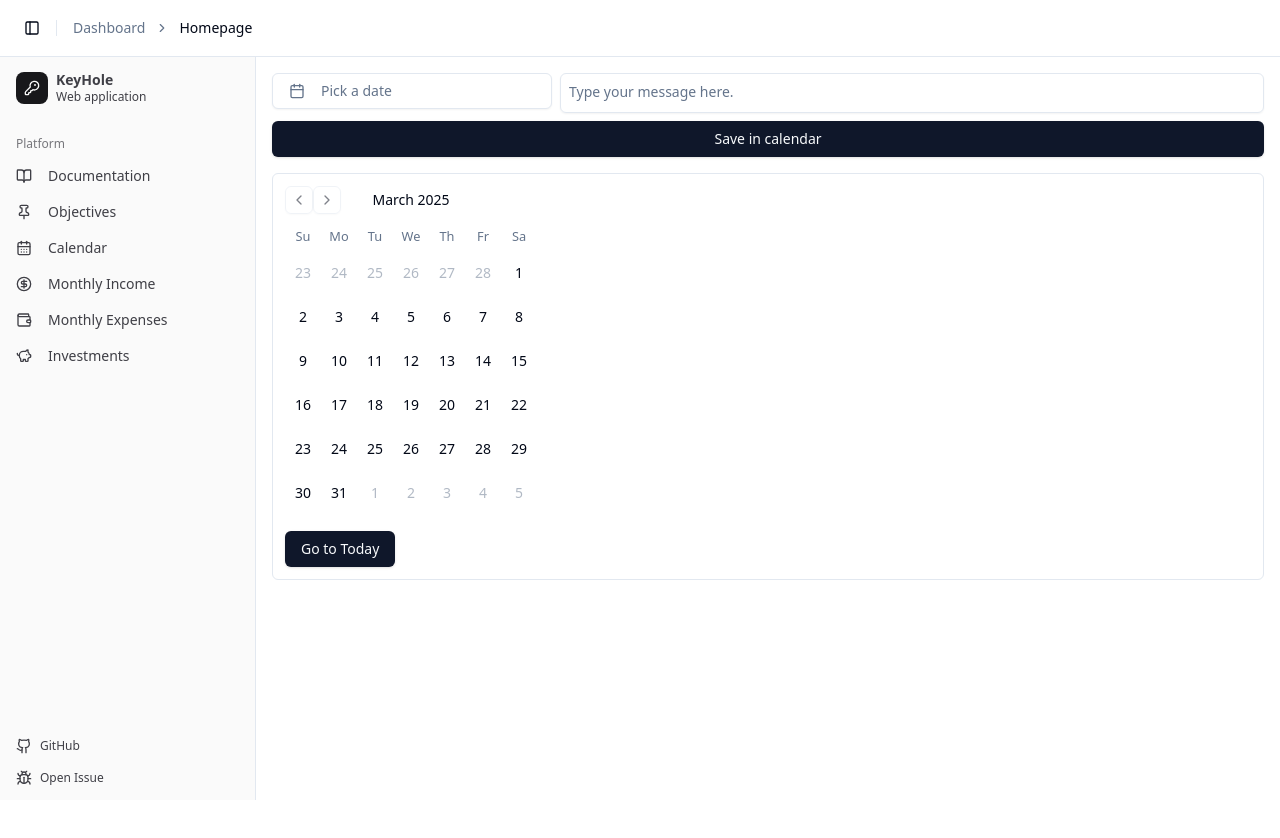
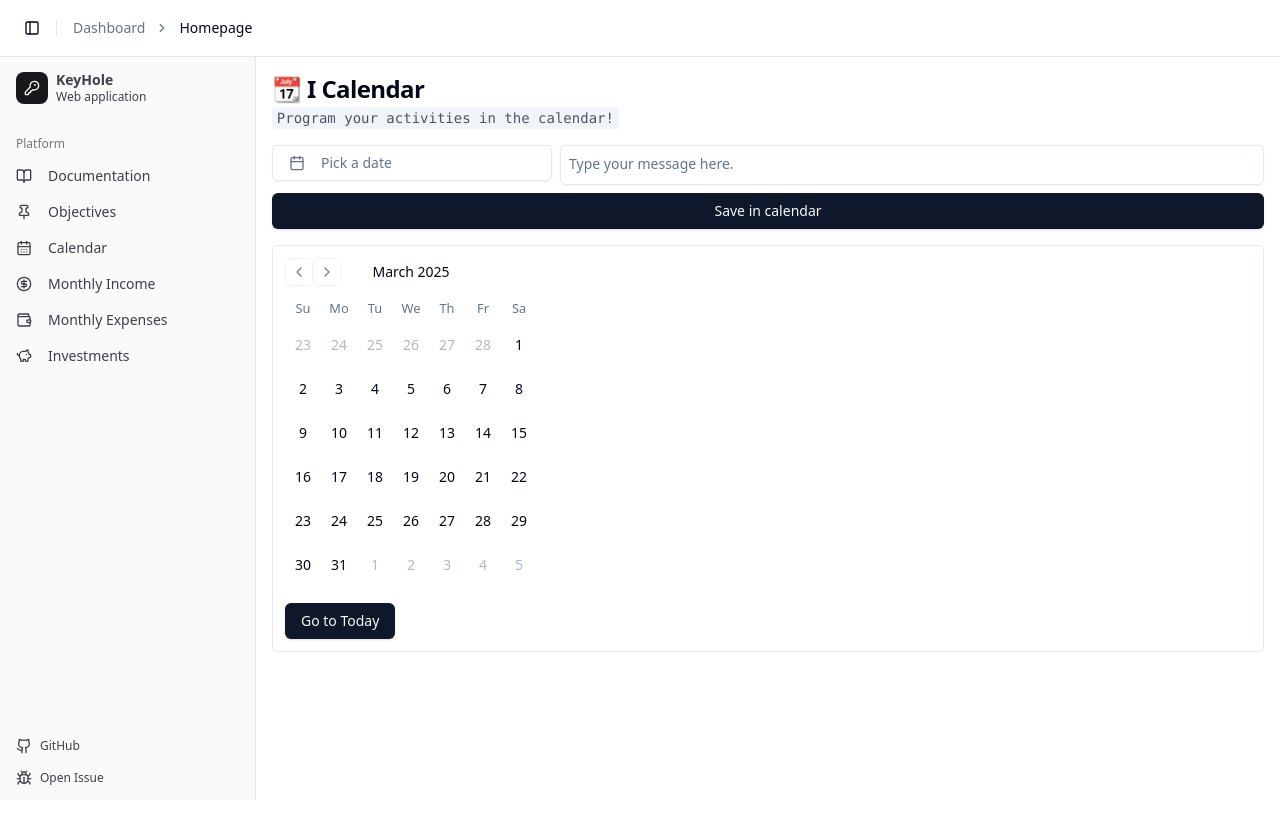
Before and after one commit to Gonzaa21/KeyHoleFront, a React (Vite) app: page /dashboard/calendar in a window 1280 px wide. Shown: the top 838 px of the page. Built offline with nearby package versions, Linux system fonts and the light colour scheme.

Commit message:
Adding Title calendar component

```diff
--- a/src/app/dashboard/calendar/page.jsx
+++ b/src/app/dashboard/calendar/page.jsx
@@ -11,6 +11,14 @@ function CalendarPage() {
 
     return (
         <>
+        <div>
+            <h3 className="scroll-m-20 text-2xl font-bold tracking-tight">
+                📆 I Calendar
+            </h3>
+            <code className="relative rounded bg-muted px-[0.3rem] py-[0.2rem] font-mono text-sm font-thin text-gray-600">
+              Program your activities in the calendar!
+            </code>
+        </div>
         <FormDate/>
             <Calendar
                 mode="single"
```
